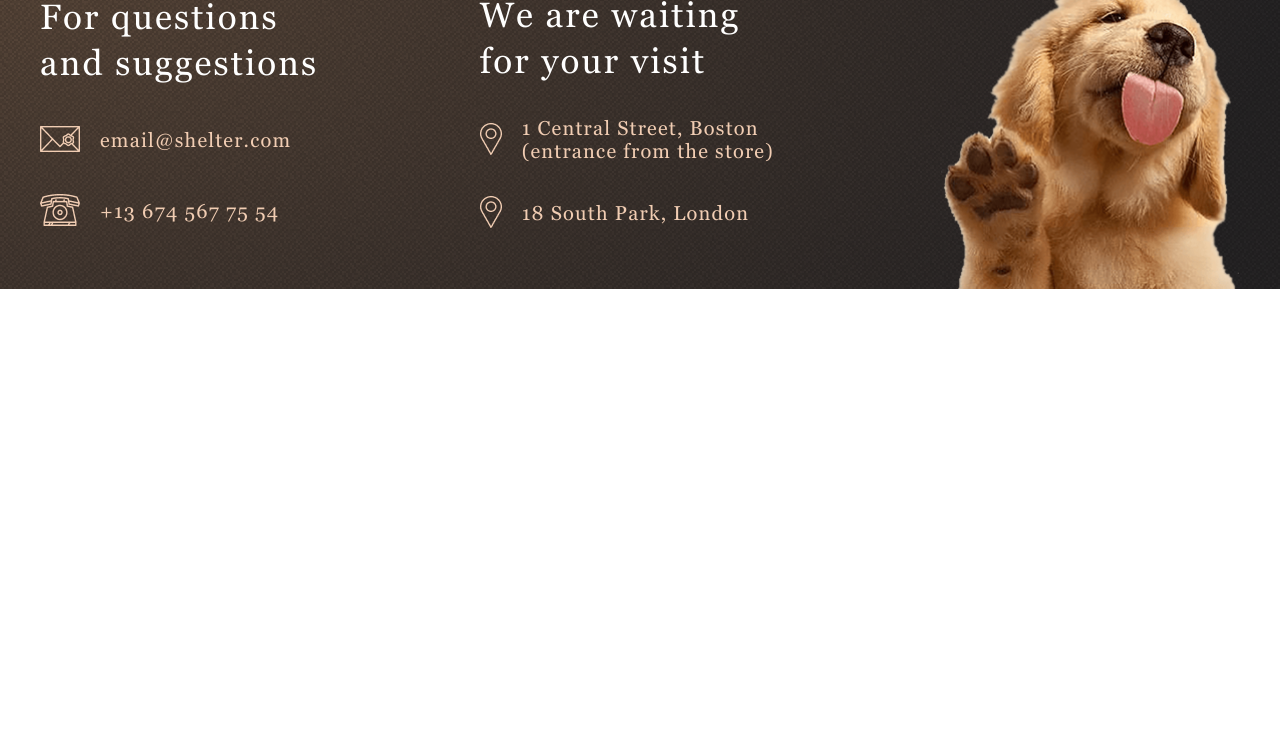
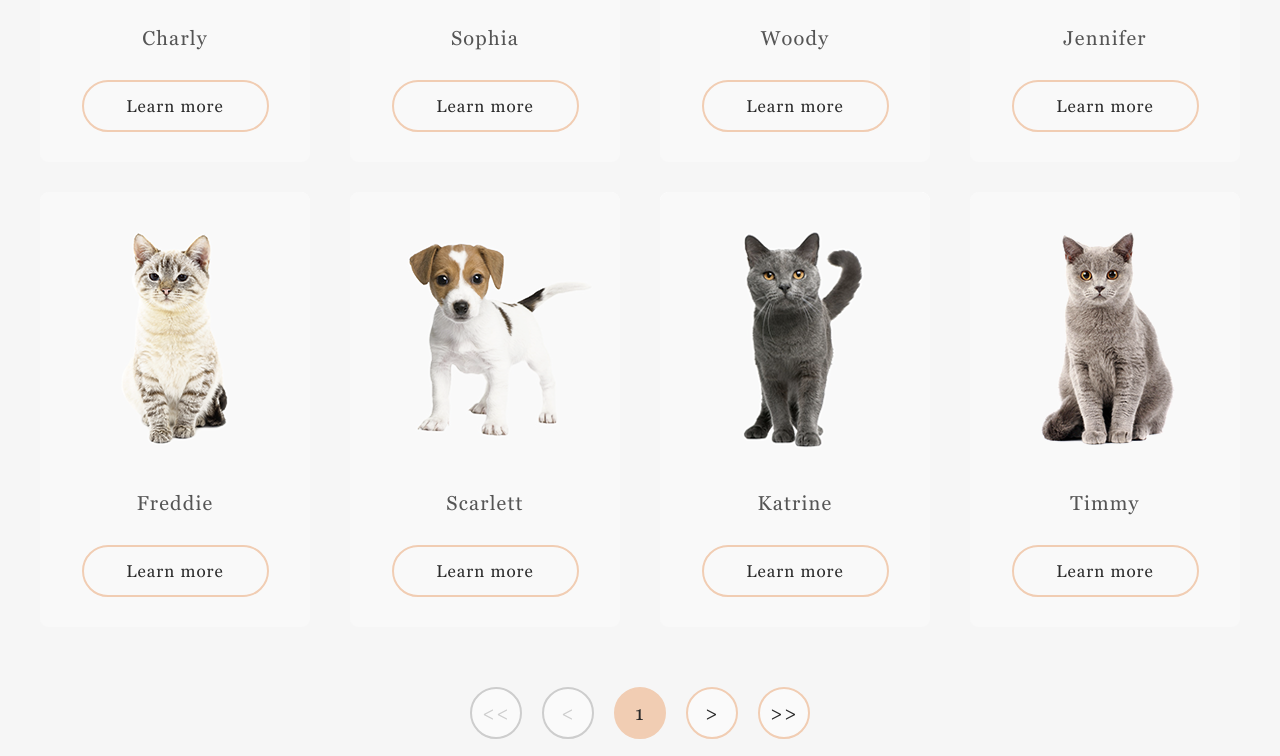
Before and after one commit to ivanKoliada/virtual-keyboard, a plain HTML site: page shelter/pages/pets/pets.html in a window 1280 px wide. Shown: the part 624-1380 px from the top of the page. Before the commit the page ends 915 px from the top, so only its background shows below. Drawn offline with nearby package versions, Linux system fonts and the light colour scheme; files that its build step writes are made by us from their sources.

Commit message:
feat: implement pagination and popup

```diff
--- /dev/null
+++ b/shelter/pages/pets/pets.js
@@ -0,0 +1,329 @@
+const pets = [
+  {
+    id: "0",
+    name: "Jennifer",
+    img: "/assets/img/pets-jennifer.png",
+    type: "Dog",
+    breed: "Labrador",
+    description:
+      "Jennifer is a sweet 2 months old Labrador that is patiently waiting to find a new forever home. This girl really enjoys being able to go outside to run and play, but won't hesitate to play up a storm in the house if she has all of her favorite toys.",
+    age: "2 months",
+    inoculations: ["none"],
+    diseases: ["none"],
+    parasites: ["none"],
+  },
+  {
+    id: "1",
+    name: "Sophia",
+    img: "/assets/img/pets-sophia.png",
+    type: "Dog",
+    breed: "Shih tzu",
+    description:
+      "Sophia here and I'm looking for my forever home to live out the best years of my life. I am full of energy. Everyday I'm learning new things, like how to walk on a leash, go potty outside, bark and play with toys and I still need some practice.",
+    age: "1 month",
+    inoculations: ["parvovirus"],
+    diseases: ["none"],
+    parasites: ["none"],
+  },
+  {
+    id: "2",
+    name: "Woody",
+    img: "/assets/img/pets-woody.png",
+    type: "Dog",
+    breed: "Golden Retriever",
+    description:
+      "Woody is a handsome 3 1/2 year old boy. Woody does know basic commands and is a smart pup. Since he is on the stronger side, he will learn a lot from your training. Woody will be happier when he finds a new family that can spend a lot of time with him.",
+    age: "3 years 6 months",
+    inoculations: ["adenovirus", "distemper"],
+    diseases: ["right back leg mobility reduced"],
+    parasites: ["none"],
+  },
+  {
+    id: "3",
+    name: "Scarlett",
+    img: "/assets/img/pets-scarlet.png",
+    type: "Dog",
+    breed: "Jack Russell Terrier",
+    description:
+      "Scarlett is a happy, playful girl who will make you laugh and smile. She forms a bond quickly and will make a loyal companion and a wonderful family dog or a good companion for a single individual too since she likes to hang out and be with her human.",
+    age: "3 months",
+    inoculations: ["parainfluenza"],
+    diseases: ["none"],
+    parasites: ["none"],
+  },
+  {
+    id: "4",
+    name: "Katrine",
+    img: "/assets/img/pets-katrine.png",
+    type: "Cat",
+    breed: "British Shorthair",
+    description:
+      "Katrine is a beautiful girl. She is as soft as the finest velvet with a thick lush fur. Will love you until the last breath she takes as long as you are the one. She is picky about her affection. She loves cuddles and to stretch into your hands for a deeper relaxations.",
+    age: "6 months",
+    inoculations: ["panleukopenia"],
+    diseases: ["none"],
+    parasites: ["none"],
+  },
+  {
+    id: "5",
+    name: "Timmy",
+    img: "/assets/img/pets-timmy.png",
+    type: "Cat",
+    breed: "British Shorthair",
+    description:
+      "Timmy is an adorable grey british shorthair male. He loves to play and snuggle. He is neutered and up to date on age appropriate vaccinations. He can be chatty and enjoys being held. Timmy has a lot to say and wants a person to share his thoughts with.",
+    age: "2 years 3 months",
+    inoculations: ["calicivirus", "viral rhinotracheitis"],
+    diseases: ["kidney stones"],
+    parasites: ["none"],
+  },
+  {
+    id: "6",
+    name: "Freddie",
+    img: "/assets/img/pets-freddie.png",
+    type: "Cat",
+    breed: "British Shorthair",
+    description:
+      "Freddie is a little shy at first, but very sweet when he warms up. He likes playing with shoe strings and bottle caps. He is quick to learn the rhythms of his human’s daily life. Freddie has bounced around a lot in his life, and is looking to find his forever home.",
+    age: "2 months",
+    inoculations: ["rabies"],
+    diseases: ["none"],
+    parasites: ["none"],
+  },
+  {
+    id: "7",
+    name: "Charly",
+    img: "/assets/img/pets-charly.png",
+    type: "Dog",
+    breed: "Jack Russell Terrier",
+    description:
+      "This cute boy, Charly, is three years old and he likes adults and kids. He isn’t fond of many other dogs, so he might do best in a single dog home. Charly has lots of energy, and loves to run and play. We think a fenced yard would make him very happy.",
+    age: "8 years",
+    inoculations: ["bordetella bronchiseptica", "leptospirosis"],
+    diseases: ["deafness", "blindness"],
+    parasites: ["lice", "fleas"],
+  },
+];
+
+//pagination
+
+const cards = document.querySelector(".cards");
+const btns = document.querySelectorAll("[data-pag]");
+const pageNumber = document.querySelector("[data-btn-number]");
+const btnStart = document.querySelector("[data-btn-start]");
+const btnEnd = document.querySelector("[data-btn-end]");
+const bntNext = document.querySelector("[data-btn-next]");
+const btnPrev = document.querySelector("[data-btn-prev]");
+const indexArray = [];
+const startRange = 0;
+const endRange = pets.length;
+const laptop = 1280;
+const tablet = 768;
+let index = 0;
+let randomId;
+let numOfPages = 6;
+let numOfCards = 8;
+let temp = "";
+
+function getPagesAndCards() {
+  if (window.innerWidth >= laptop) {
+    (numOfPages = 6), (numOfCards = 8);
+  } else if (window.innerWidth >= tablet) {
+    (numOfPages = 8), (numOfCards = 6);
+  } else (numOfPages = 16), (numOfCards = 3);
+}
+
+getPagesAndCards();
+window.addEventListener("resize", () => {
+  index = 0;
+  getPagesAndCards(), getIndexArray(numOfPages, numOfCards), createCards(index);
+});
+
+function getRandomInt(min, max) {
+  return Math.floor(Math.random() * (max - min)) + min;
+}
+
+function getIndexArray(numOfPages, numOfCards) {
+  for (let i = 0; i < numOfPages; i++) {
+    let tempArr = [];
+    for (let j = 0; j < numOfCards; j++) {
+      do {
+        randomId = getRandomInt(startRange, endRange);
+      } while (tempArr.includes(randomId));
+      tempArr.push(randomId);
+    }
+    indexArray.push(tempArr);
+  }
+}
+
+getIndexArray(numOfPages, numOfCards);
+
+function removeDisabled() {
+  for (btn of btns) {
+    btn.removeAttribute("disabled");
+  }
+}
+
+function stateOfBtns(index) {
+  if (index === 0) {
+    removeDisabled();
+    btnStart.setAttribute("disabled", "");
+    btnPrev.setAttribute("disabled", "");
+  } else if (index === numOfPages - 1) {
+    removeDisabled();
+    btnEnd.setAttribute("disabled", "");
+    bntNext.setAttribute("disabled", "");
+  } else removeDisabled();
+}
+
+function fadeIn() {
+  cards.style.opacity = 0;
+  (function fade() {
+    let val = parseFloat(cards.style.opacity);
+    if (!((val += 0.03) > 1)) {
+      cards.style.opacity = val;
+      requestAnimationFrame(fade);
+    }
+  })();
+}
+
+function createCards(index) {
+  temp = "";
+  for (let i = 0; i < numOfCards; i++) {
+    temp += `<div class="card" data-key=${pets[indexArray[index][i]]["id"]}>
+              <img
+                src=${pets[indexArray[index][i]]["img"]}
+                alt=${pets[indexArray[index][i]]["name"]}
+              />
+              <p>${pets[indexArray[index][i]]["name"]}</p>
+              <button>Learn more</button>
+            </div>`;
+  }
+  cards.innerHTML = temp;
+  pageNumber.innerHTML = index + 1;
+  stateOfBtns(index);
+  fadeIn();
+}
+
+function nextSlide() {
+  if (index === numOfPages - 1) {
+    index = numOfPages - 1;
+  } else index++;
+  createCards(index);
+  stateOfBtns(index);
+}
+
+function prevSlide() {
+  if (index === 0) {
+    index = 0;
+  } else index--;
+  createCards(index);
+  stateOfBtns(index);
+}
+
+function startSlide() {
+  index = 0;
+  createCards(index);
+  stateOfBtns(index);
+}
+
+function endSlide() {
+  index = numOfPages - 1;
+  createCards(index);
+  stateOfBtns(index);
+}
+
+createCards(index);
+
+bntNext.addEventListener("click", nextSlide);
+btnPrev.addEventListener("click", prevSlide);
+btnEnd.addEventListener("click", endSlide);
+btnStart.addEventListener("click", startSlide);
+
+//popup
+
+const body = document.querySelector("body");
+const popup = document.querySelector(".popup-bg");
+const wrapper = document.querySelector("[data-popup-cards]");
+const popupCloseBtn = document.querySelector("[data-close]");
+const popupText = document.querySelector("[data-popup-text]");
+const popupImage = document.querySelector("[data-popup-image]");
+
+function openPopup() {
+  popup.classList.add("show");
+  popup.classList.remove("hide");
+  body.classList.add("hidden");
+}
+
+function closePopup() {
+  popup.classList.add("hide");
+  popup.classList.remove("show");
+  body.classList.remove("hidden");
+}
+
+wrapper.addEventListener("click", ({ target }) => {
+  const activeCard = target.closest(".card");
+  if (activeCard) {
+    const currentCard = pets[activeCard.dataset.key];
+    popupImage.innerHTML = `<img src=${currentCard["img"]} alt=${currentCard["name"]} />`;
+    popupText.innerHTML = `
+    <div class="title">${currentCard["name"]}</div>
+                    <div class="description">
+                        <div class="type">${currentCard["type"]} - ${currentCard["breed"]}</div>
+                        <div class="excerpt">
+                            ${currentCard["description"]}
+                        </div>
+                        <ul class="specification">
+                            <li><span>Age:</span> ${currentCard["age"]}</li>
+                            <li><span>Inoculations:</span> ${currentCard["inoculations"]}</li>
+                            <li><span>Diseases:</span> ${currentCard["diseases"]}</li>
+                            <li><span>Parasites:</span> ${currentCard["parasites"]}</li>
+                        </ul>
+                    </div>
+    `;
+    openPopup();
+  }
+});
+
+popupCloseBtn.addEventListener("click", closePopup);
+
+popup.addEventListener("click", (e) => {
+  if (e.target === popup) {
+    closePopup();
+  }
+});
+
+// burger
+
+const burger = document.querySelector(".header-burger");
+const nav = document.querySelector("nav");
+const overlay = document.querySelector(".overlay");
+
+function openCloseMenu() {
+  burger.classList.toggle("rotate-burger");
+  nav.classList.toggle("active-menu");
+  body.classList.toggle("hidden");
+  overlay.classList.toggle("show");
+}
+
+burger.addEventListener("click", openCloseMenu);
+overlay.addEventListener("click", ({ target }) => {
+  if (target === overlay) openCloseMenu();
+});
+
+//our link
+const ourlink = document.querySelector(".our-link");
+ourlink.addEventListener("click", () => {
+  if (nav.classList.contains("active-menu")) {
+    openCloseMenu();
+  }
+});
+
+// contact link
+
+const contactLink = document.querySelector(".contact-link");
+contactLink.addEventListener("click", () => {
+  if (nav.classList.contains("active-menu")) {
+    openCloseMenu();
+  }
+});
```
Also changed, not shown: shelter/pages/pets/pets.html (+13 -53 lines).
